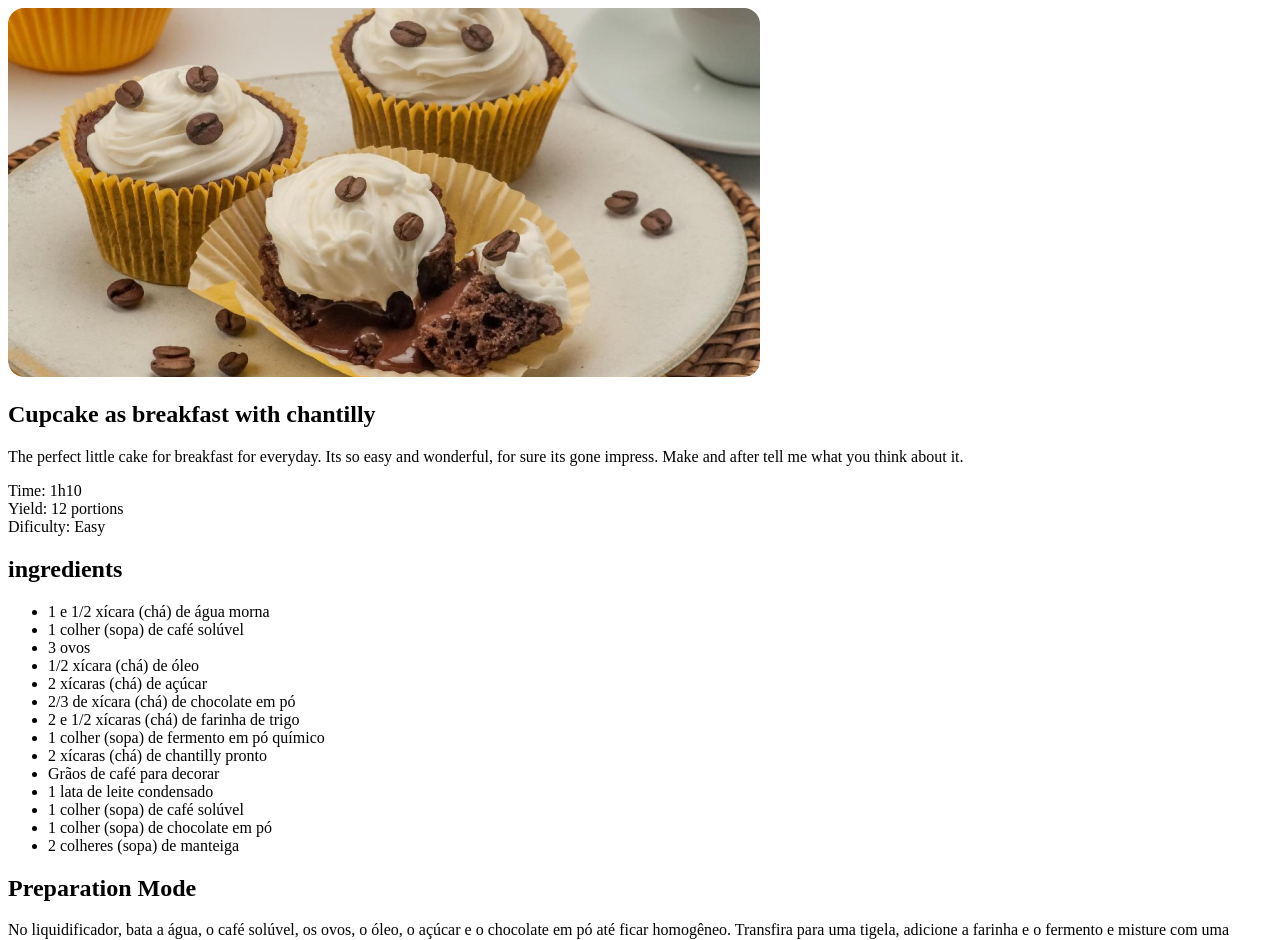
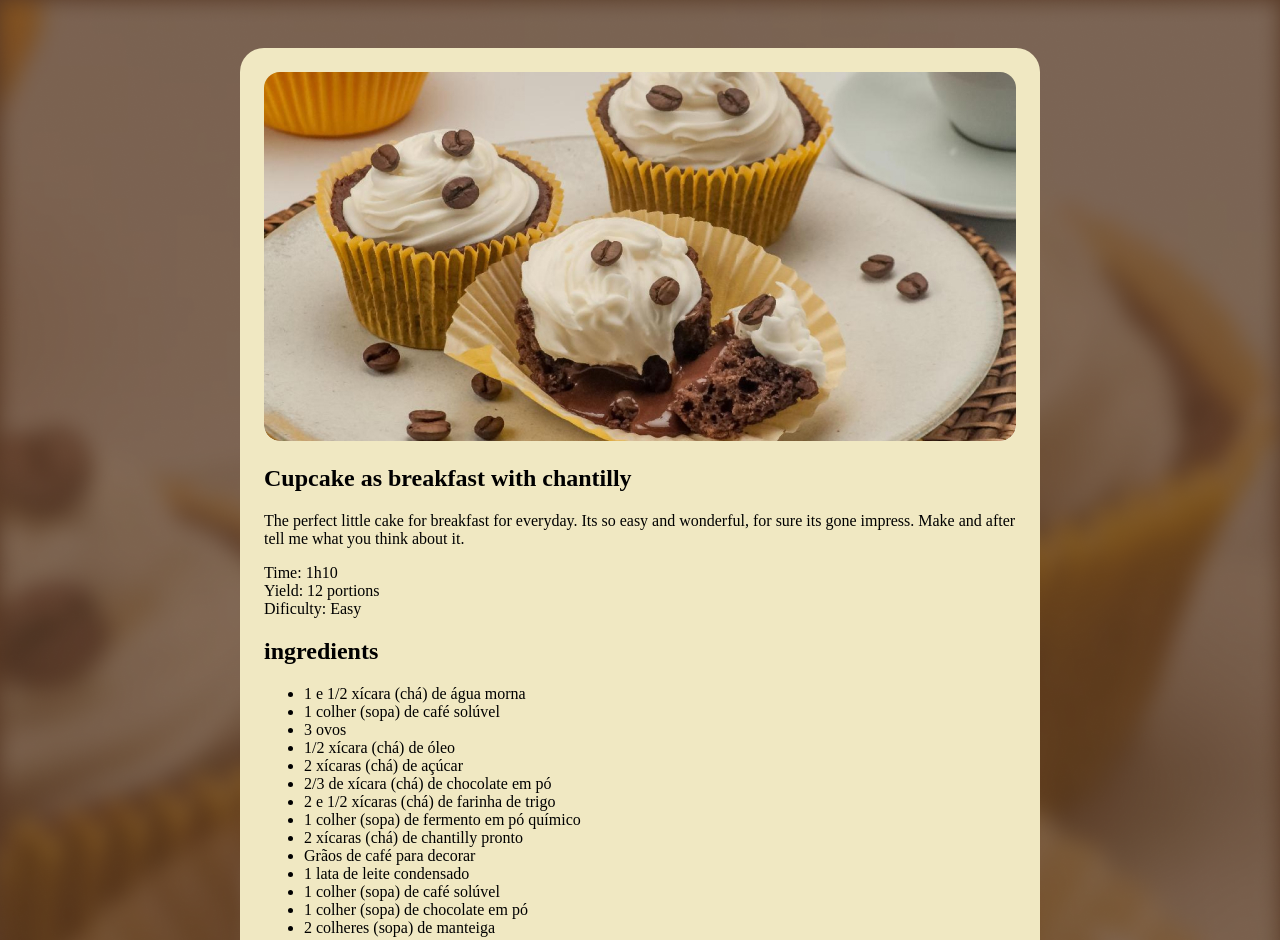
Before and after one commit to vitingg/Recipe, a plain HTML site: page index.html in a window 1280 px wide. Shown: the top 940 px of the page. Drawn offline with Linux system fonts and the light colour scheme.

Commit message:
styling the site

```diff
--- a/style.css
+++ b/style.css
@@ -1,3 +1,19 @@
+
+body {
+  background-image: url(./assets/bg-image.png);
+  background-size: cover;
+}
+
+#page {
+  box-sizing: border-box;
+  width: 800px;
+  padding: 24px;
+  background-color: #F0E8C2;
+  border-radius: 24px;
+  margin: 48px auto;
+
+}
+
 img {
   border-radius: 1rem;
 }
```
Also changed, not shown: assets/bg-image.jpg (deleted), assets/bg-image.png (added).
